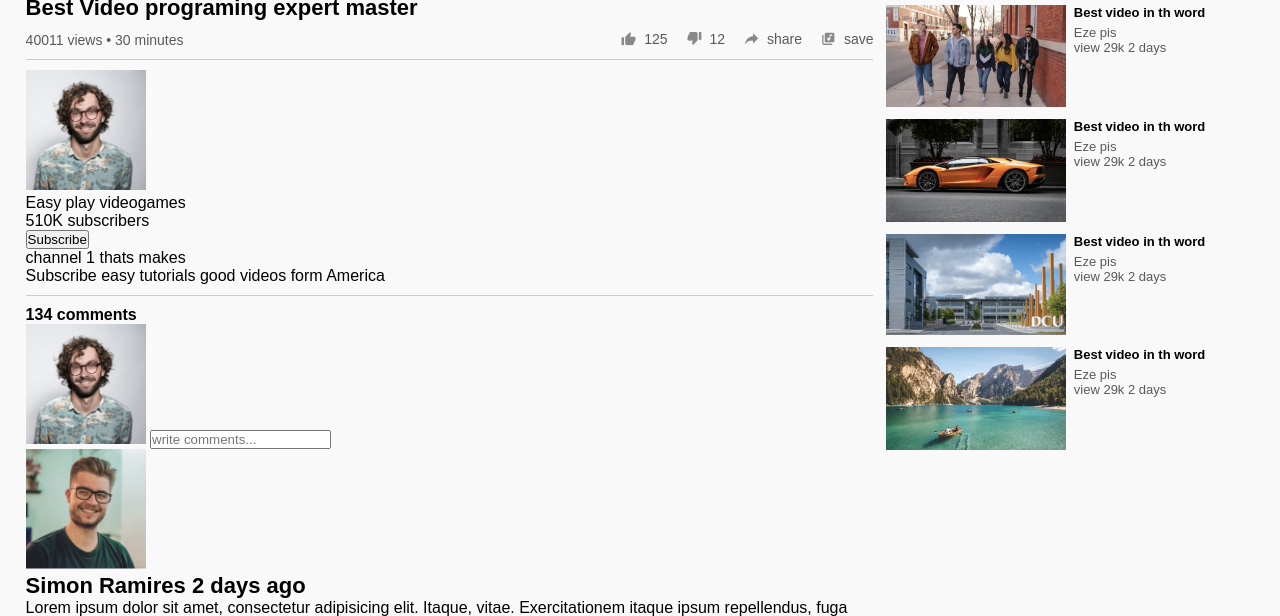
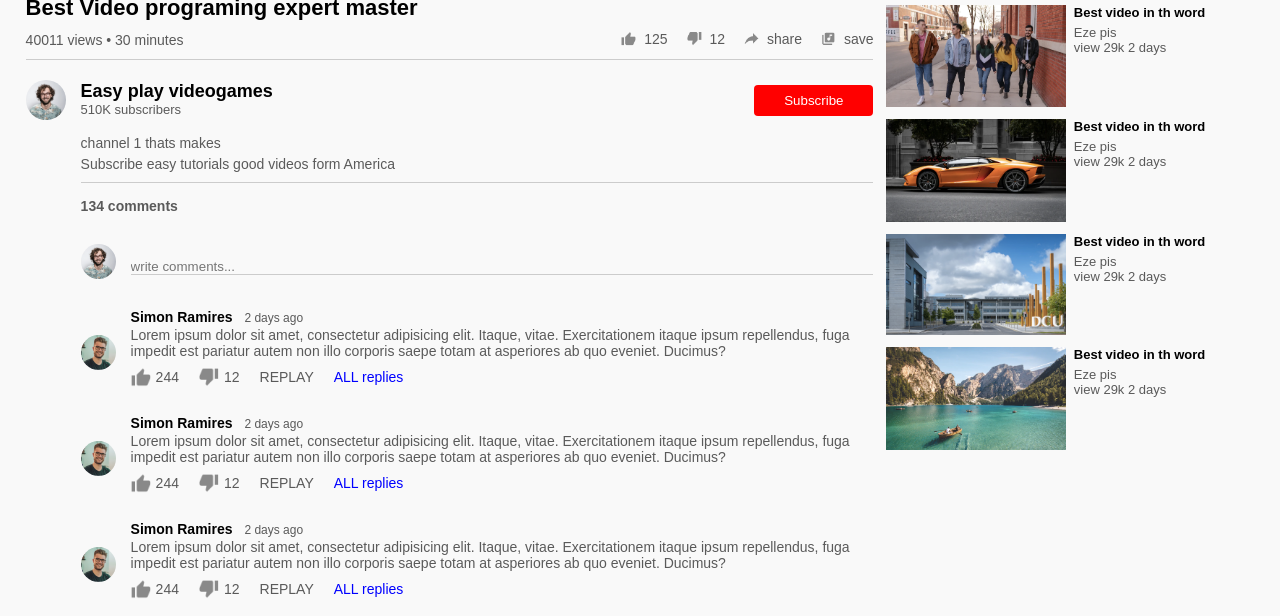
Before and after one commit to YaelCano/VVTub, a plain HTML site: page play-video.html in a window 1280 px wide. Shown: the part 526-1142 px from the top of the page. Drawn offline with Linux system fonts and the light colour scheme.

Commit message:
feat :sparkles: creacion del plublisher,vid descri

```diff
--- a/css/styles.css
+++ b/css/styles.css
@@ -269,3 +269,106 @@ nav{
     background: #ccc;
     margin: 10px 0;
 }
+.plublisher{
+    display: flex;
+    align-items: center;
+    margin-top: 20px;
+}
+.plublisher div{
+    flex: 1;
+    line-height: 18px;
+}
+.plublisher img{
+    width: 40px;
+    border-radius: 50%;
+    margin-right: 15px;
+}
+.plublisher div p{
+    color: #000;
+    font-weight: 600;
+    font-size: 18px;
+}
+.plublisher div span{
+    font-size: 13px;
+    color: #5a5a5a;
+}
+.plublisher button{
+    background-color: red;
+    color: #fff;
+    padding: 8px 30px;
+    border: 0;
+    outline: 0;
+    border-radius: 4px;
+    cursor: pointer;
+}
+.vid-description{
+    padding-left: 55px;
+    margin: 15px 0;
+}
+.vid-description p{
+    font-size: 14px;
+    margin-bottom: 5px;
+    color: #5a5a5a;
+}
+.vid-description h4{
+    font-size: 14px;
+    color: #5a5a5a;
+    margin-top: 15px;
+}
+.add-comment{
+    display: flex;
+    align-items: center;
+    margin: 30px 0;
+}
+.add-comment img{
+    width: 35px;
+    border-radius: 50%;
+    margin-right: 15px;
+}
+.add-comment input{
+    border: 0;
+    outline: 0;
+    border-bottom: 1px solid #ccc;
+    width: 100%;
+    padding-top: 10px;
+    background: transparent;
+}
+.old-comment{
+    display: flex;
+    align-items: center;
+    margin: 20px 0 ;
+}
+.old-comment img{
+    width: 35px;
+    border-radius: 50%;
+    margin-right: 15px  ;
+}
+.old-comment h3{
+    font-size: 14px;
+    margin-bottom: 2px;
+}
+.old-comment h3 span{
+    font-size: 12px;
+    color: #5a5a5a;
+    font-weight: 500;
+    margin-left: 8px;
+}
+.old-comment .acomment-action{
+    display: flex;
+    align-items: center;
+    margin: 8px 0;
+    font-size: 14px;
+}
+.old-comment .acomment-action img{
+    border-radius: 0;
+    width: 20px;
+    margin-right:5px;
+}
+.old-comment .acomment-action span{
+    margin-right: 20px;
+    color: #5a5a5a;
+}
+.old-comment .acomment-action a{
+    color: #0000ff;
+
+}
```
